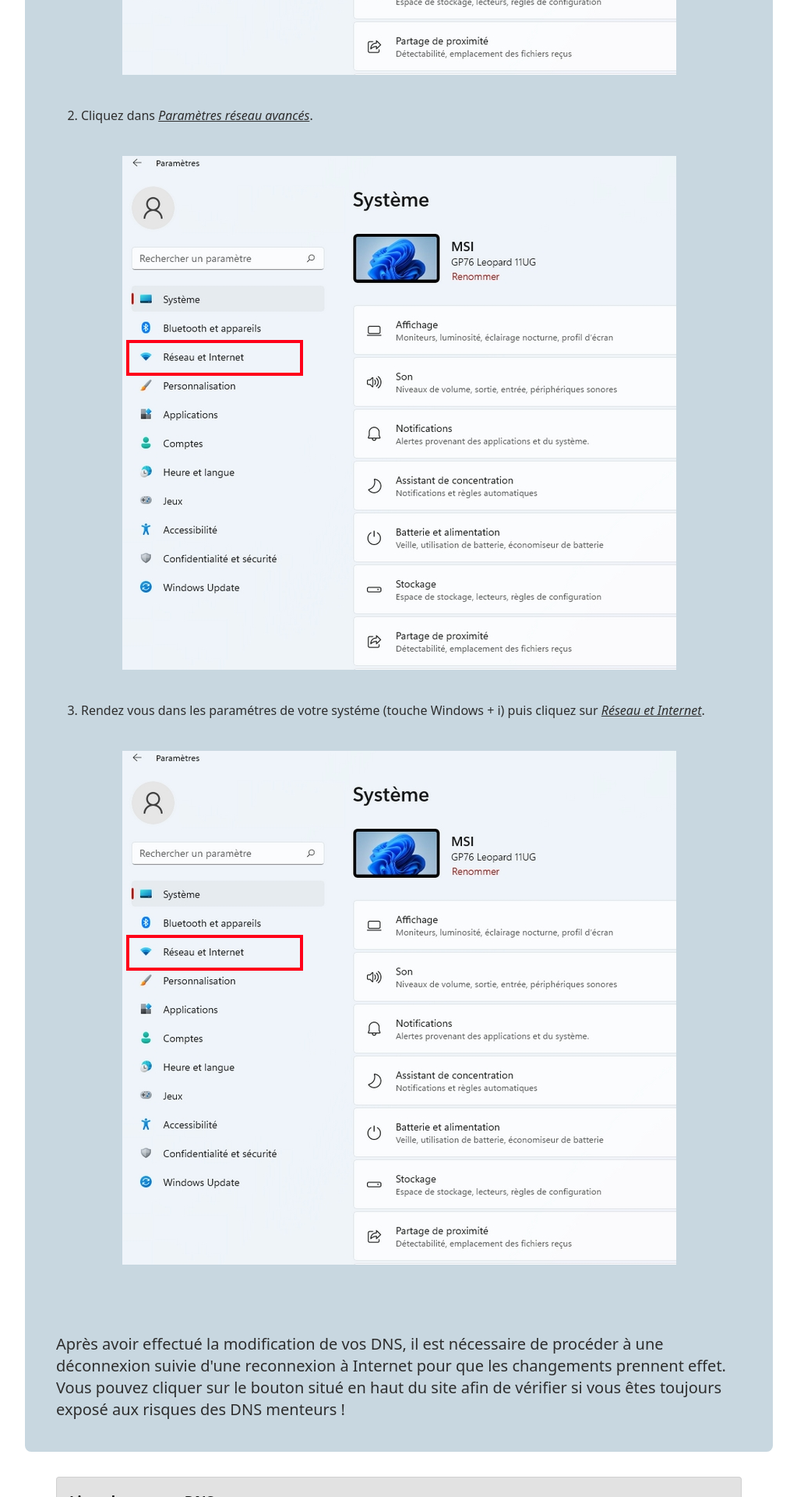
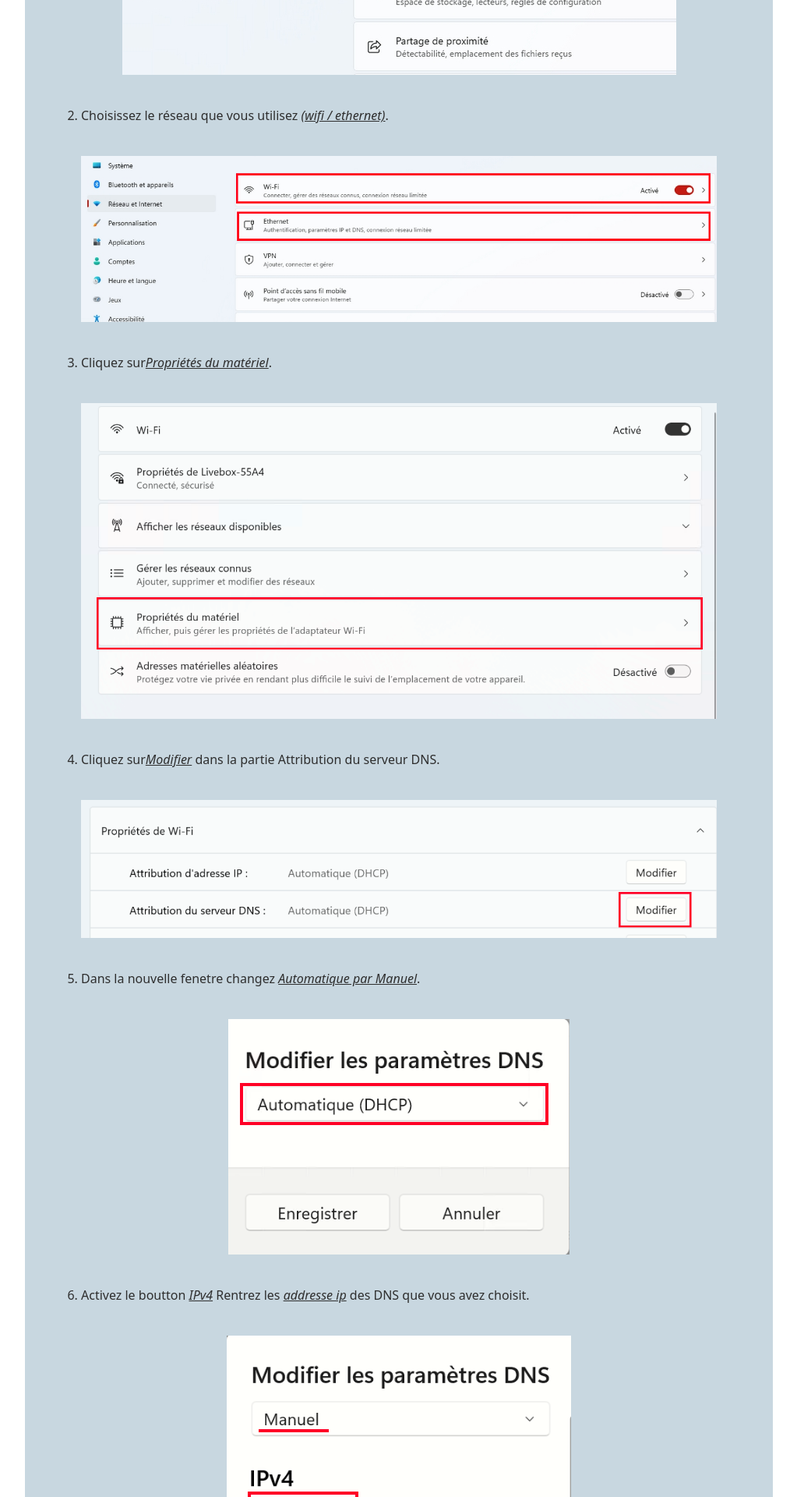
Before and after one commit to changetondns/changetondns.fr, a Vue app: page / in a window 1280 px wide. Shown: the part 1660-3580 px from the top of the page at 78% size, without its empty margins (128-1151 px from the left). Built offline with nearby package versions, Linux system fonts and the light colour scheme.

Commit message:
Ajout tuto win11

```diff
--- a/src/components/Tutorial.vue
+++ b/src/components/Tutorial.vue
@@ -71,12 +71,32 @@ export default {
           <img class="w-auto mx-auto my-10 object-contain" src="@/assets/window11/reseau_internet.png" @click="emitClick($event)"/>
         </li>
         <li class="mt-10">
-          Cliquez dans <span class="italic underline">Paramètres réseau avancés</span>.
-          <img class="w-auto mx-auto my-10 object-contain" src="@/assets/window11/reseau_internet.png" @click="emitClick($event)"/>
+            Choisissez le réseau que vous utilisez <span class="italic underline">(wifi / ethernet)</span>.
+          <img class="w-auto mx-auto my-10 object-contain" src="@/assets/window11/wifi_ethernet.png" @click="emitClick($event)"/>
         </li>
         <li class="mt-10">
-          Rendez vous dans les paramétres de votre systéme (touche Windows + i) puis cliquez sur <span class="italic underline">Réseau et Internet</span>.
-          <img class="w-auto mx-auto my-10 object-contain" src="@/assets/window11/reseau_internet.png" @click="emitClick($event)"/>
+          Cliquez sur<span class="italic underline">Propriétés du matériel</span>.
+          <img class="w-auto mx-auto my-10 object-contain" src="@/assets/window11/matériel_prop.png" @click="emitClick($event)"/>
+        </li>
+        <li class="mt-10">
+          Cliquez sur<span class="italic underline">Modifier</span> dans la partie Attribution du serveur DNS.
+          <img class="w-auto mx-auto my-10 object-contain" src="@/assets/window11/modifier_dns.png" @click="emitClick($event)"/>
+        </li>
+        <li class="mt-10">
+          Dans la nouvelle fenetre changez <span class="italic underline">Automatique par Manuel</span>.
+          <img class="w-auto mx-auto my-10 object-contain" src="@/assets/window11/Manuel.png" @click="emitClick($event)"/>
+        </li>
+        <li class="mt-10">
+            Activez le boutton <span class="italic underline">IPv4</span> Rentrez les <span class="italic underline">addresse ip</span> des DNS que vous avez choisit.
+          <img class="w-auto mx-auto my-10 object-contain" src="@/assets/window11/dns_IPv4.png" @click="emitClick($event)"/>
+        </li>
+        <li class="mt-10">
+          Faites de même pour <span class="italic underline">l’IPv6</span>  si vous le souhaitez.
+          <img class="w-auto mx-auto my-10 object-contain" src="@/assets/window11/dns_IPv6.png" @click="emitClick($event)"/>
+        </li>
+        <li>
+            Pour terminer cliquez sur <span class="italic underline">Enregistrer</span> et fermez les dérnière fenétres.
+            Vous venez de changer vos DNS!
         </li>
       </ol>
     </section>
```
